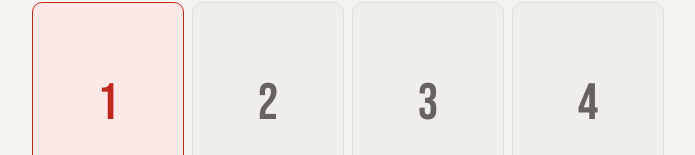
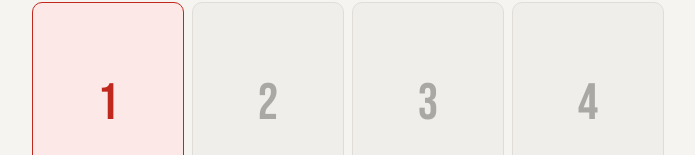
Before and after one commit to kvgcreative/crazy8-timer, a plain HTML site: page claude/index.html in a window 1280 px wide. Shown: the part 645-800 px from the top of the page, without its empty margins (292-987 px from the left). Drawn offline with nearby package versions, Linux system fonts and the light colour scheme.

Commit message:
Changed text on cards back to lighter color

```diff
--- a/claude/index.html
+++ b/claude/index.html
@@ -553,7 +553,7 @@
   .sketch-box-num {
     font-family: 'Bebas Neue', sans-serif;
     font-size: 3.2rem;
-    color: var(--text-hint);
+    color: #aaa8a4;
     line-height: 1;
     transition: color 0.3s;
   }
```
